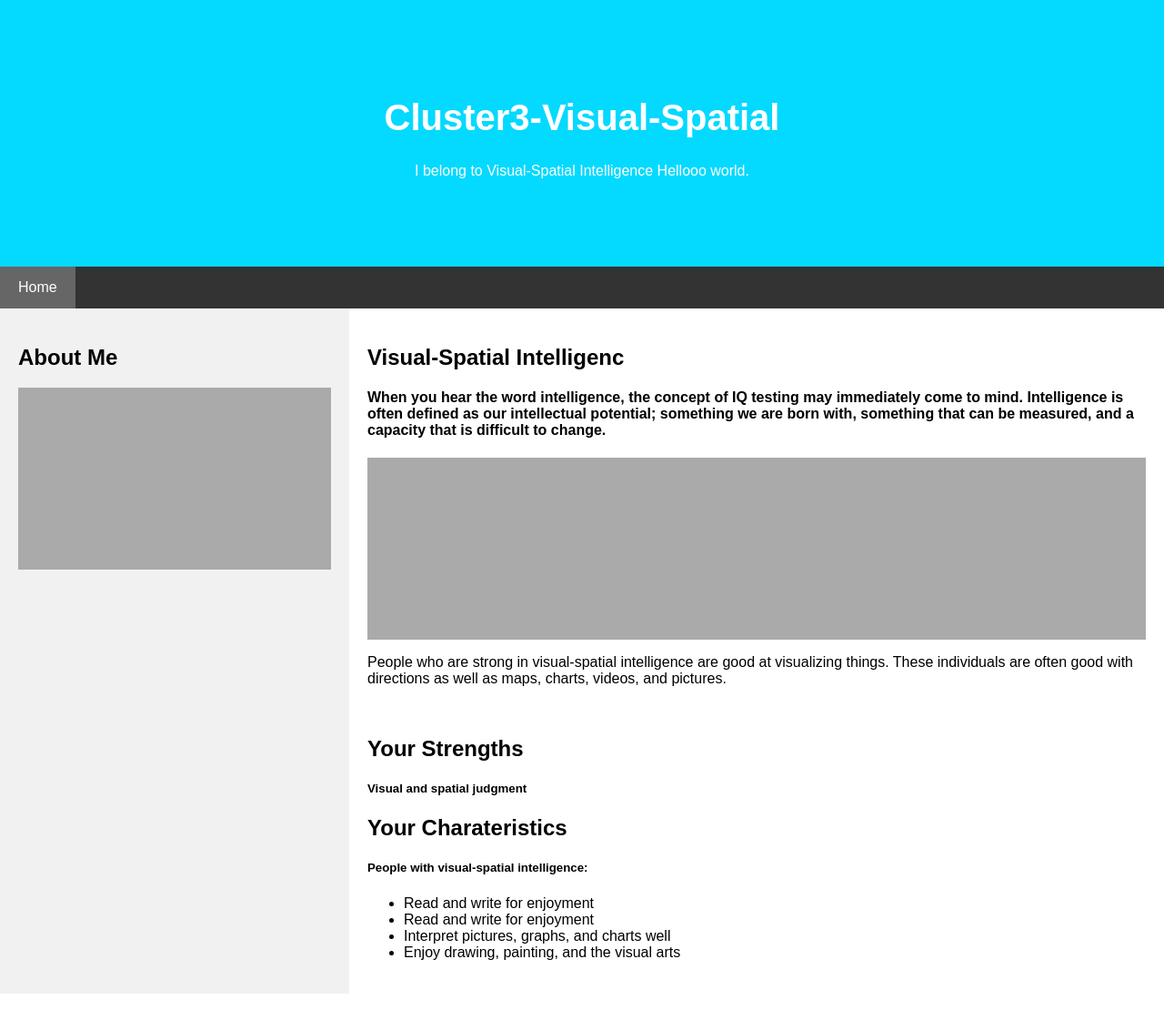
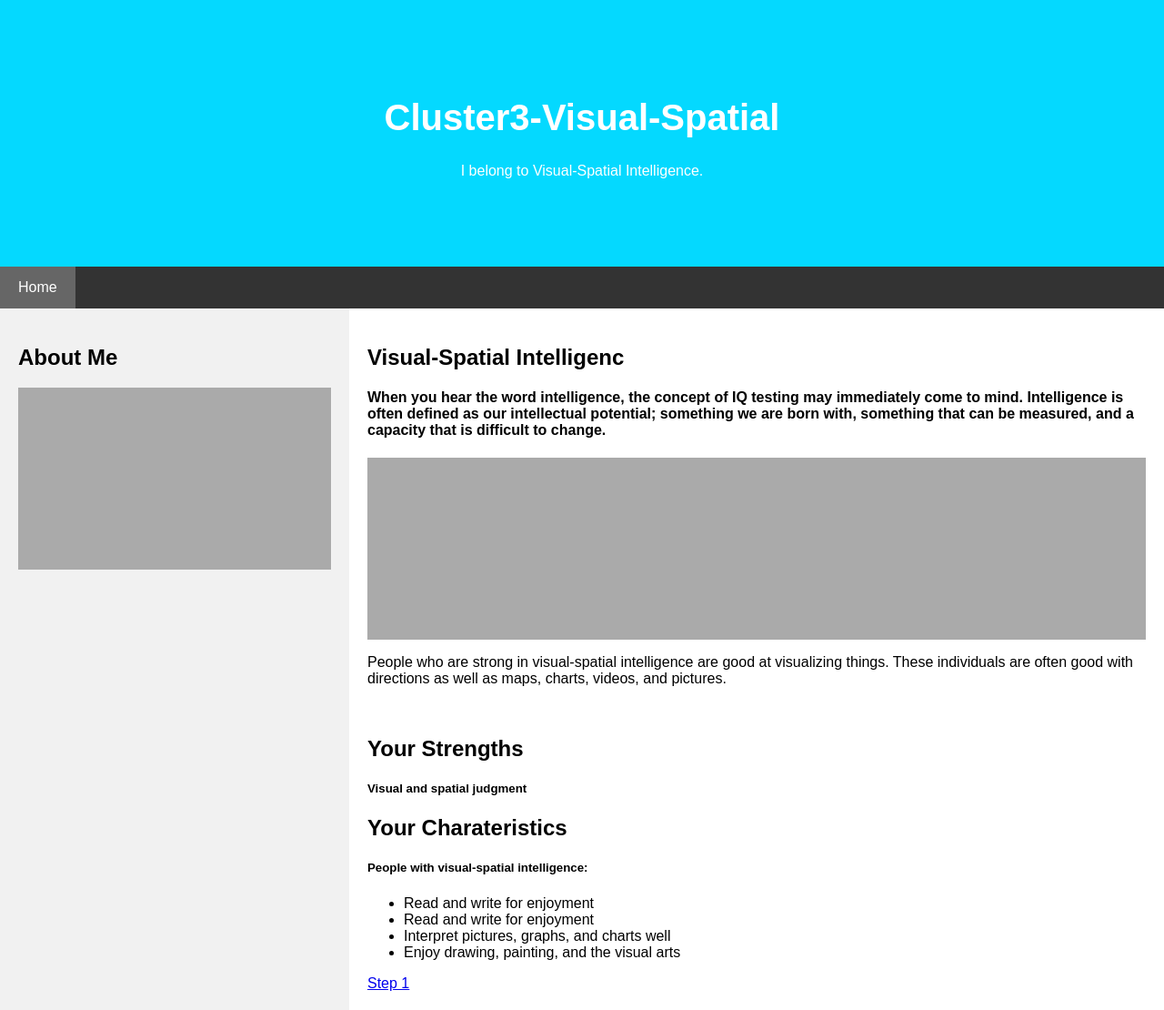
Before and after one commit to PavithraNanayakkara/flask-app, a Flask app: template templates/cluster3.html in a window 1280 px wide. Shown: the whole page at 91% size. Run offline with Flask 2, Linux system fonts and the light colour scheme; the template is opened without the code that fills it, so the values that code supplies are empty; parts of the project's set-up code (start-up, migrations or seed data) failed here and were passed over.

Commit message:
Update cluster3.html

```diff
--- a/templates/cluster3.html
+++ b/templates/cluster3.html
@@ -124,7 +124,7 @@ body {
 
 <div class="header">
   <h1>Cluster3-Visual-Spatial </h1>
-  <p>I belong  to Visual-Spatial Intelligence Hellooo world.</p>
+  <p>I belong  to Visual-Spatial Intelligence.</p>
 </div>
 
 <div class="navbar">
@@ -163,6 +163,7 @@ body {
     	<li>Enjoy drawing, painting, and the visual arts</li>
 
     </ul>
+    <a href="https://www.wikihow.com/Learn-to-Program-in-C#/Image:53403-1-2.jpg">Step 1 </a>
 </div>
 
 
```
